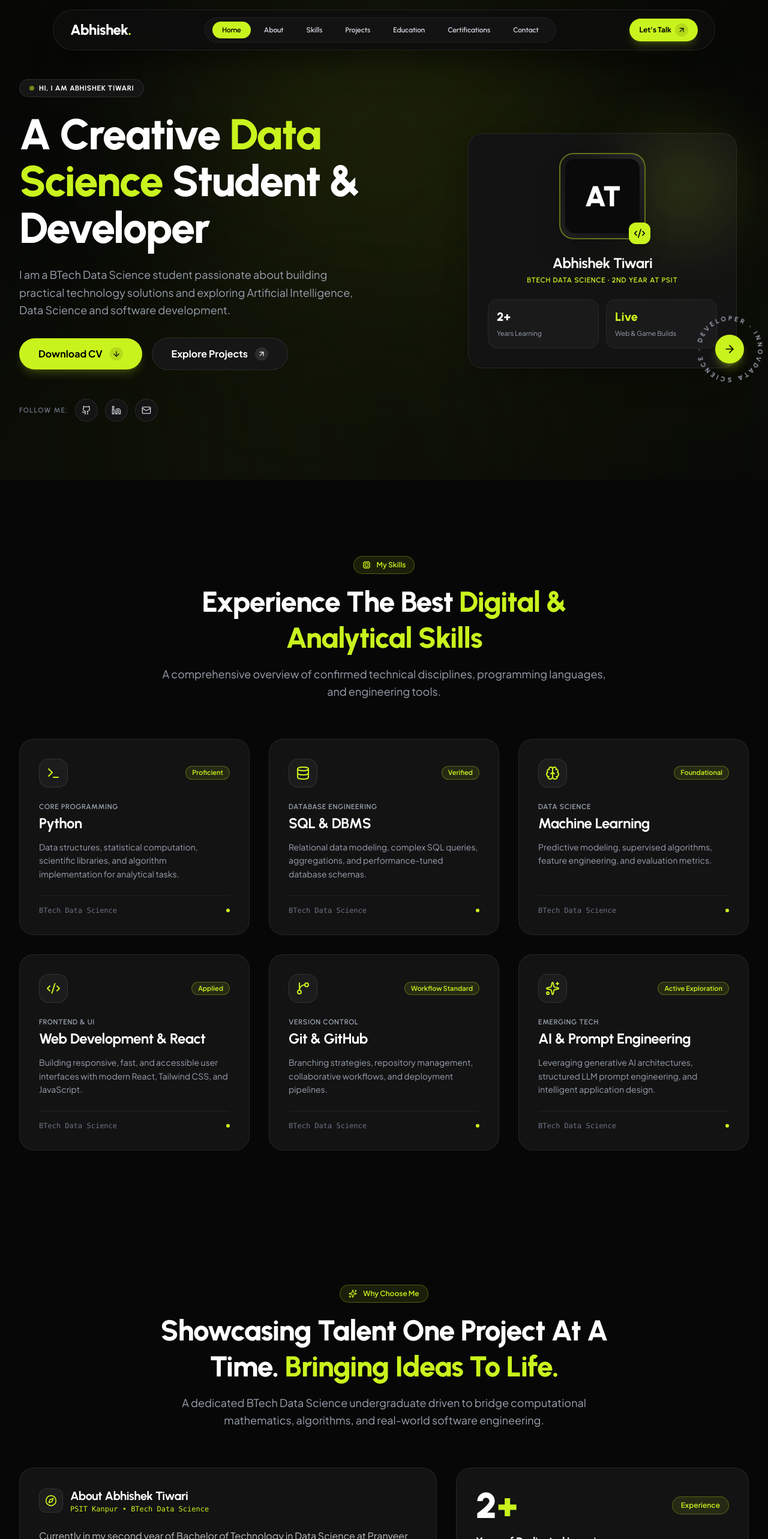
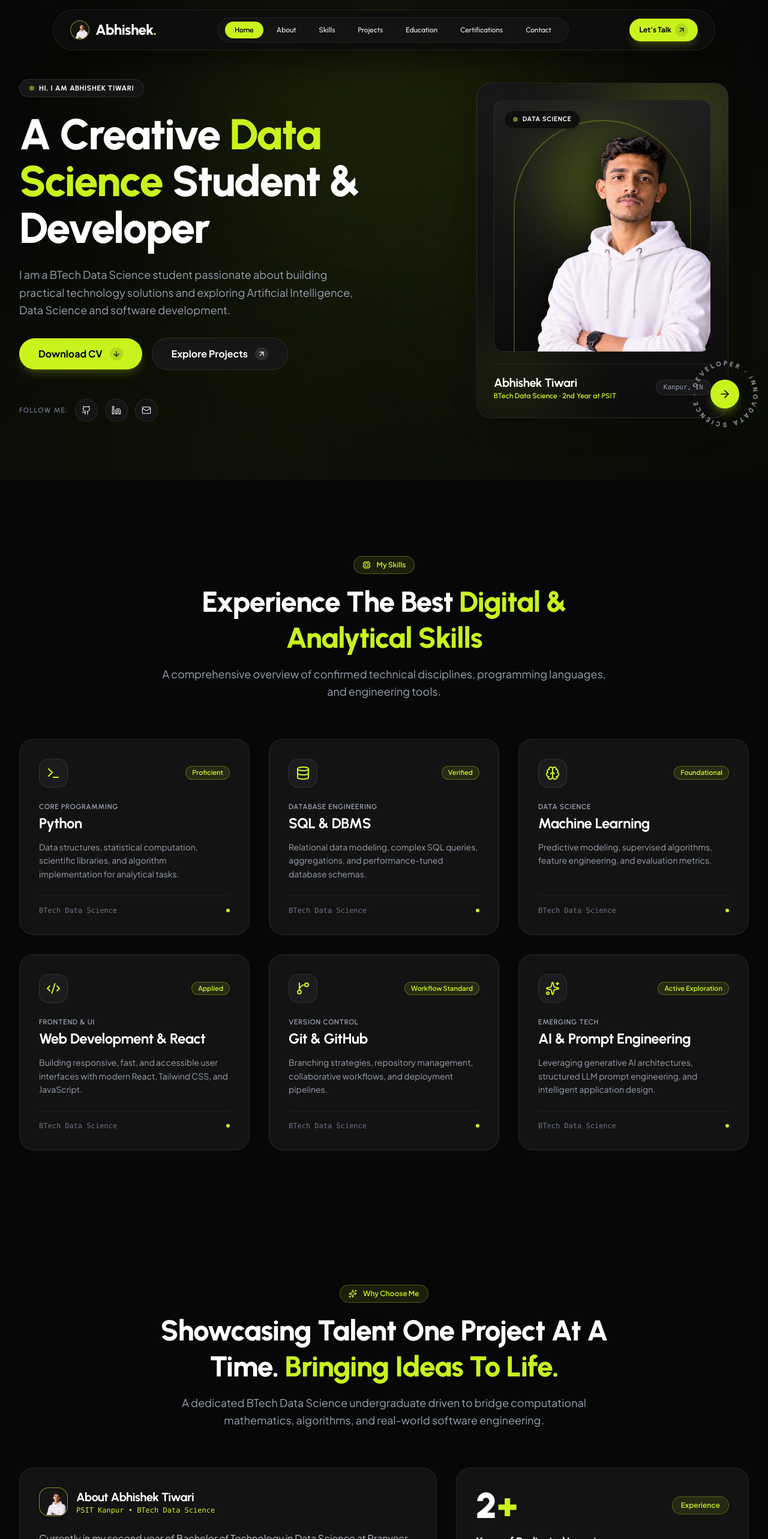
Before and after one commit to ABHISHEKTIWARI2413/portfolio, a React (Vite) app: page / in a window 1280 px wide. Shown: the top 2566 px of the page at 60% size. Built offline with nearby package versions, Linux system fonts and the light colour scheme.

Commit message:
feat: isolate user portrait from background and integrate transparent cutout into Xabed-style hero and navbar

```diff
--- a/src/components/layout/Navbar.jsx
+++ b/src/components/layout/Navbar.jsx
@@ -49,8 +49,15 @@ export default function Navbar() {
         <a
           href="#home"
           onClick={(e) => handleNavClick(e, '#home')}
-          className="flex items-center gap-1.5 group cursor-pointer"
+          className="flex items-center gap-2.5 group cursor-pointer"
         >
+          <div className="w-8 h-8 rounded-full overflow-hidden border border-[#c9f31d]/60 bg-[#161616] p-[1px] shadow-md group-hover:border-[#c9f31d] transition-colors">
+            <img
+              src="/abhishek.png"
+              alt="Abhishek Tiwari"
+              className="w-full h-full object-cover object-top"
+            />
+          </div>
           <span className="font-['Urbanist'] font-extrabold text-xl sm:text-2xl text-white tracking-tight group-hover:opacity-90 transition-opacity">
             {personalInfo.name.split(' ')[0]}
             <span className="text-[#c9f31d]">.</span>
--- a/src/components/sections/About.jsx
+++ b/src/components/sections/About.jsx
@@ -1,5 +1,5 @@
 import React from 'react'
-import { Sparkles, ArrowUpRight, Mail, Compass } from 'lucide-react'
+import { Sparkles, ArrowUpRight, Mail } from 'lucide-react'
 import { personalInfo } from '../../data/portfolioData'
 import { Container, SectionHeading, Card, Button, Badge } from '../ui'
 
@@ -27,9 +27,13 @@ export default function About() {
           <div className="lg:col-span-7">
             <Card className="h-full flex flex-col justify-between border-white/10 hover:border-[#c9f31d]/50">
               <div>
-                <div className="flex items-center gap-3 mb-6">
-                  <div className="w-10 h-10 rounded-xl bg-[#1d1d1d] border border-white/10 flex items-center justify-center text-[#c9f31d]">
-                    <Compass className="w-5 h-5" />
+                <div className="flex items-center gap-3.5 mb-6">
+                  <div className="w-12 h-12 rounded-2xl overflow-hidden border border-[#c9f31d]/60 bg-[#161616] p-[1px] shadow-md shrink-0">
+                    <img
+                      src="/abhishek.png"
+                      alt="Abhishek Tiwari"
+                      className="w-full h-full object-cover object-top"
+                    />
                   </div>
                   <div>
                     <h3 className="text-xl font-bold font-['Urbanist'] text-white">
--- a/src/components/sections/Hero.jsx
+++ b/src/components/sections/Hero.jsx
@@ -4,7 +4,6 @@ import {
   ArrowDown,
   ArrowUpRight,
   Mail,
-  Code2,
 } from 'lucide-react'
 import { personalInfo } from '../../data/portfolioData'
 import { Container, Button, CircularBadge, GithubIcon, LinkedinIcon } from '../ui'
@@ -28,7 +27,7 @@ export default function Hero() {
   return (
     <section
       id="home"
-      className="relative pt-12 pb-20 sm:pt-16 sm:pb-28 overflow-hidden"
+      className="relative pt-10 pb-20 sm:pt-16 sm:pb-28 overflow-hidden"
     >
       {/* Background ambient glow - signature neon lime */}
       <div className="absolute top-1/4 left-1/2 -translate-x-1/2 -translate-y-1/2 w-[600px] h-[400px] bg-[#c9f31d]/10 blur-[150px] rounded-full pointer-events-none" />
@@ -137,7 +136,7 @@ export default function Hero() {
             </motion.div>
           </div>
 
-          {/* Right Column: Visual Showcase Card & Rotating Badge */}
+          {/* Right Column: Visual Showcase Card with Transparent Portrait & Rotating Badge */}
           <motion.div
             initial={{ opacity: 0, scale: 0.95 }}
             animate={{ opacity: 1, scale: 1 }}
@@ -145,48 +144,53 @@ export default function Hero() {
             className="lg:col-span-5 relative flex justify-center"
           >
             {/* The Main Hero Card */}
-            <div className="relative w-full max-w-md card-xabed p-8 bg-gradient-to-b from-[#181818] to-[#101010] border border-white/10 shadow-2xl flex flex-col items-center text-center">
-              {/* Internal Accent Glow */}
-              <div className="absolute top-0 right-0 w-44 h-44 bg-[#c9f31d]/15 blur-[60px] rounded-full pointer-events-none" />
+            <div className="relative w-full max-w-[420px] rounded-3xl p-6 sm:p-7 bg-gradient-to-b from-[#181818] via-[#121212] to-[#0c0c0c] border border-white/10 shadow-2xl flex flex-col items-center overflow-hidden group">
+              {/* Internal Accent Glow - Electric Lime */}
+              <div className="absolute -top-12 -right-12 w-64 h-64 bg-[#c9f31d]/20 blur-[80px] rounded-full pointer-events-none" />
+              <div className="absolute -bottom-10 -left-10 w-48 h-48 bg-[#c9f31d]/10 blur-[70px] rounded-full pointer-events-none" />
 
-              {/* Avatar Centerpiece */}
-              <div className="relative mb-6">
-                <div className="w-32 h-32 sm:w-36 sm:h-36 rounded-3xl bg-gradient-to-tr from-[#1f1f1f] via-[#141414] to-[#262626] border-2 border-[#c9f31d]/40 p-2 shadow-2xl flex items-center justify-center">
-                  <div className="w-full h-full rounded-2xl bg-[#0a0a0a] flex items-center justify-center relative overflow-hidden">
-                    <span className="text-4xl sm:text-5xl font-black font-['Urbanist'] tracking-tight text-white">
-                      {personalInfo.initials}
-                    </span>
-                  </div>
-                </div>
-                {/* Tech floating icon */}
-                <div className="absolute -bottom-2 -right-2 p-2 rounded-xl bg-[#c9f31d] text-black shadow-lg">
-                  <Code2 className="w-5 h-5" />
+              {/* Arch Backdrop Graphic Container */}
+              <div className="relative w-full h-[370px] sm:h-[420px] rounded-2xl bg-gradient-to-b from-[#1f1f1f] via-[#151515] to-[#0c0c0c] border border-white/[0.08] flex items-end justify-center overflow-hidden">
+                {/* Subtle radial aura behind head */}
+                <div className="absolute top-10 w-48 h-48 rounded-full bg-[#c9f31d]/25 blur-[50px] pointer-events-none" />
+
+                {/* Arch outline graphic matching Xabed */}
+                <div className="absolute inset-x-8 top-8 bottom-0 rounded-t-full border-t-2 border-x-2 border-[#c9f31d]/25 pointer-events-none" />
+
+                {/* Abhishek's Transparent Cutout Portrait */}
+                <img
+                  src="/abhishek.png"
+                  alt="Abhishek Tiwari"
+                  className="relative z-10 w-full h-full object-cover object-top drop-shadow-[0_20px_25px_rgba(0,0,0,0.9)] transition-transform duration-500 group-hover:scale-[1.03]"
+                />
+
+                {/* Floating pill badge top left */}
+                <div className="absolute top-4 left-4 z-20 px-3.5 py-1.5 rounded-full bg-[#0d0d0d]/90 backdrop-blur-md border border-white/10 flex items-center gap-2 shadow-lg">
+                  <span className="w-2 h-2 rounded-full bg-[#c9f31d] animate-pulse" />
+                  <span className="text-[11px] font-['Urbanist'] font-bold text-white uppercase tracking-wider">
+                    Data Science
+                  </span>
                 </div>
               </div>
 
-              {/* Name & Title in Card */}
-              <h3 className="text-2xl font-bold font-['Urbanist'] text-white mb-1">
-                {personalInfo.name}
-              </h3>
-              <p className="text-xs font-['Urbanist'] text-[#c9f31d] font-semibold tracking-wider uppercase mb-6">
-                {personalInfo.educationQuick}
-              </p>
-
-              {/* Stats Chips inside Card */}
-              <div className="w-full grid grid-cols-2 gap-3 text-left">
-                <div className="p-3.5 rounded-2xl bg-white/[0.03] border border-white/[0.06]">
-                  <span className="text-xl font-extrabold font-['Urbanist'] text-white block">2+</span>
-                  <span className="text-[11px] text-gray-400">Years Learning</span>
+              {/* Card Footer Info */}
+              <div className="w-full mt-5 pt-4 border-t border-white/[0.08] flex items-center justify-between">
+                <div>
+                  <h3 className="text-xl font-bold font-['Urbanist'] text-white">
+                    {personalInfo.name}
+                  </h3>
+                  <p className="text-xs font-['Urbanist'] text-[#c9f31d] font-semibold">
+                    {personalInfo.educationQuick}
+                  </p>
                 </div>
-                <div className="p-3.5 rounded-2xl bg-white/[0.03] border border-white/[0.06]">
-                  <span className="text-xl font-extrabold font-['Urbanist'] text-[#c9f31d] block">Live</span>
-                  <span className="text-[11px] text-gray-400">Web & Game Builds</span>
+                <div className="px-3 py-1 rounded-full bg-white/[0.05] border border-white/[0.08] text-[11px] font-mono text-gray-400">
+                  Kanpur, IN
                 </div>
               </div>
             </div>
 
             {/* Rotating Circular Badge overlay from Xabed */}
-            <div className="absolute -bottom-8 -right-4 sm:-right-8 z-20">
+            <div className="absolute -bottom-6 -right-3 sm:-right-6 z-30">
               <CircularBadge text="DATA SCIENCE • DEVELOPER • INNOVATION •" />
             </div>
           </motion.div>
```
Also changed, not shown: progress.txt, public/abhishek.png (added), src/assets/abhishek.png (added).
